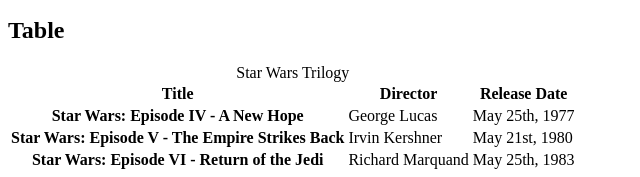
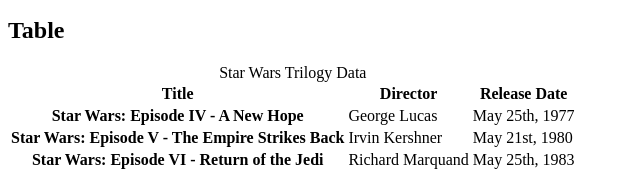
Before and after one commit to AhmedAlshahrani1/holbertonschool-web_front_end, a plain HTML site: page html_advanced/33-styleguide.html in a window 1280 px wide. Shown: the part 1593-1770 px from the top of the page, 0-640 px from the left. Drawn offline with Linux system fonts and the light colour scheme.

```diff
--- a/html_advanced/33-styleguide.html
+++ b/html_advanced/33-styleguide.html
@@ -116,7 +116,7 @@
           <h2>Table</h2>
         </header>
         <table>
-          <caption>Star Wars Trilogy</caption>
+          <caption>Star Wars Trilogy Data</caption>
           <thead>
             <tr>
               <th scope="col">Title</th>
```
